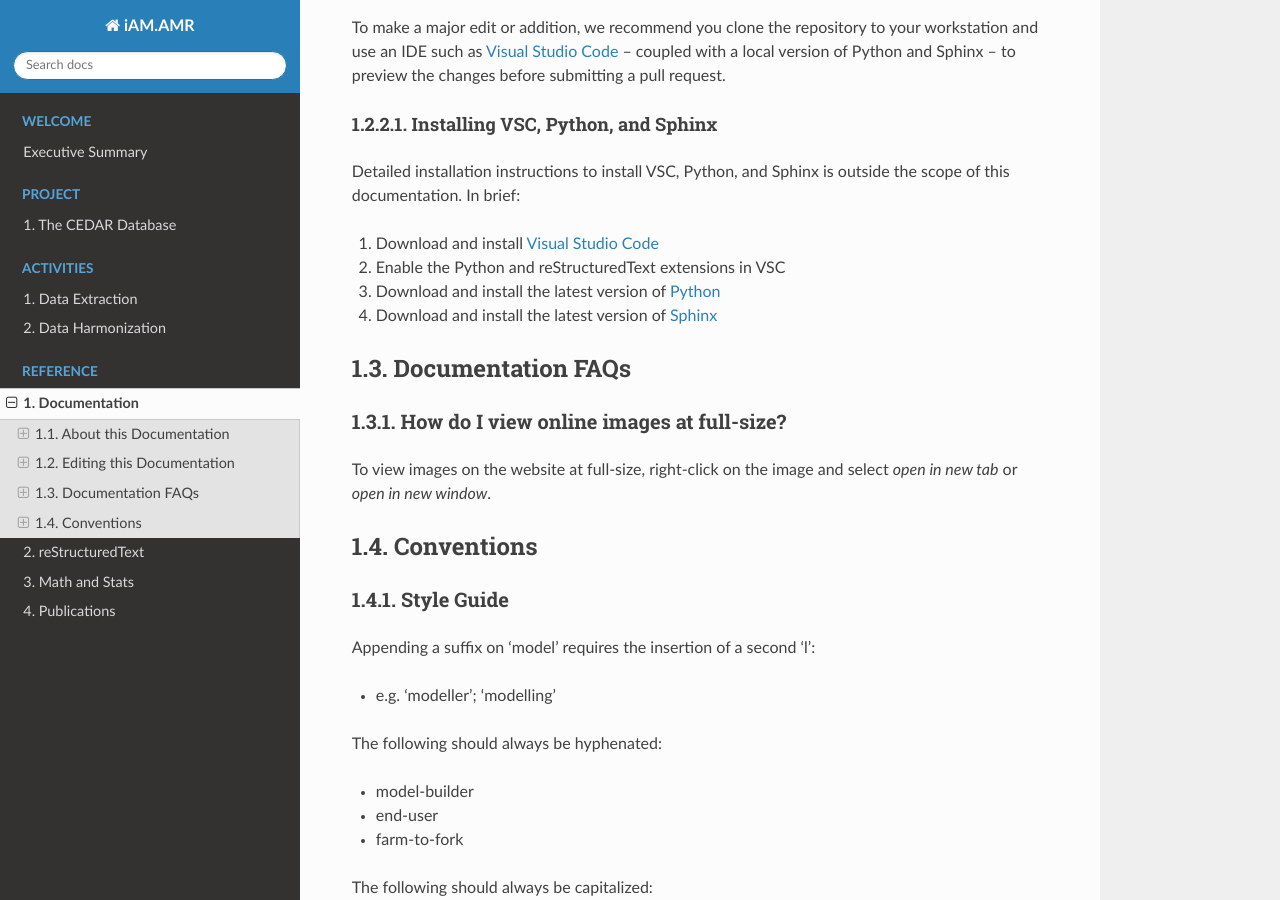
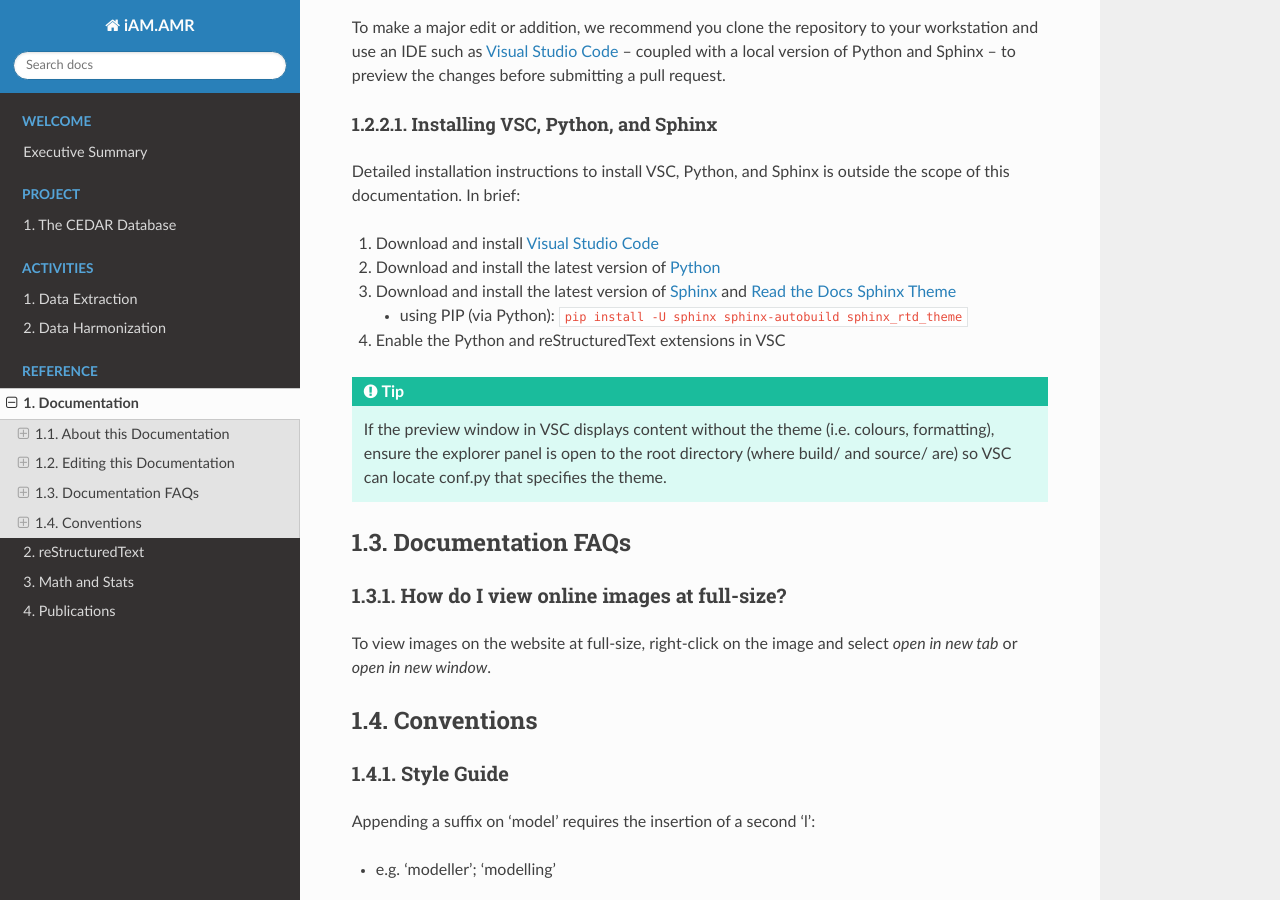
Before and after one commit to iAM-AMR/iAM.AMR.DOC, a Sphinx documentation site: the page built from source/10_reference/documentation.rst, in a window 1280 px wide and 900 px high, scrolled down 2241 px. Built offline with Sphinx 7.4.7 and the Read the Docs theme 2.0.0, drawn with Linux system fonts in a browser that asks for light colours; a script that is not in the unit is left out.

Commit message:
Update documentation.rst
Add Sphinx installation commands.

```diff
--- a/source/10_reference/documentation.rst
+++ b/source/10_reference/documentation.rst
@@ -70,9 +70,14 @@ Installing VSC, Python, and Sphinx
 Detailed installation instructions to install VSC, Python, and Sphinx is outside the scope of this documentation. In brief:
 
 #. Download and install `Visual Studio Code <https://code.visualstudio.com/>`_
+#. Download and install the latest version of `Python <https://www.python.org/>`_
+#. Download and install the latest version of `Sphinx <http://www.sphinx-doc.org/en/master/usage/installation.html>`_ and `Read the Docs Sphinx Theme <https://sphinx-rtd-theme.readthedocs.io/en/stable/index.html>`_
+
+   - using PIP (via Python): ``pip install -U sphinx sphinx-autobuild sphinx_rtd_theme``
+
 #. Enable the Python and reStructuredText extensions in VSC
-#. Download and install the latest version of `Python <https://www.python.org/>`_
-#. Download and install the latest version of `Sphinx <http://www.sphinx-doc.org/en/master/usage/installation>`_
+
+.. tip:: If the preview window in VSC displays content without the theme (i.e. colours, formatting), ensure the explorer panel is open to the root directory (where build/ and source/ are) so VSC can locate conf.py that specifies the theme.
 
 
 Documentation FAQs
```
